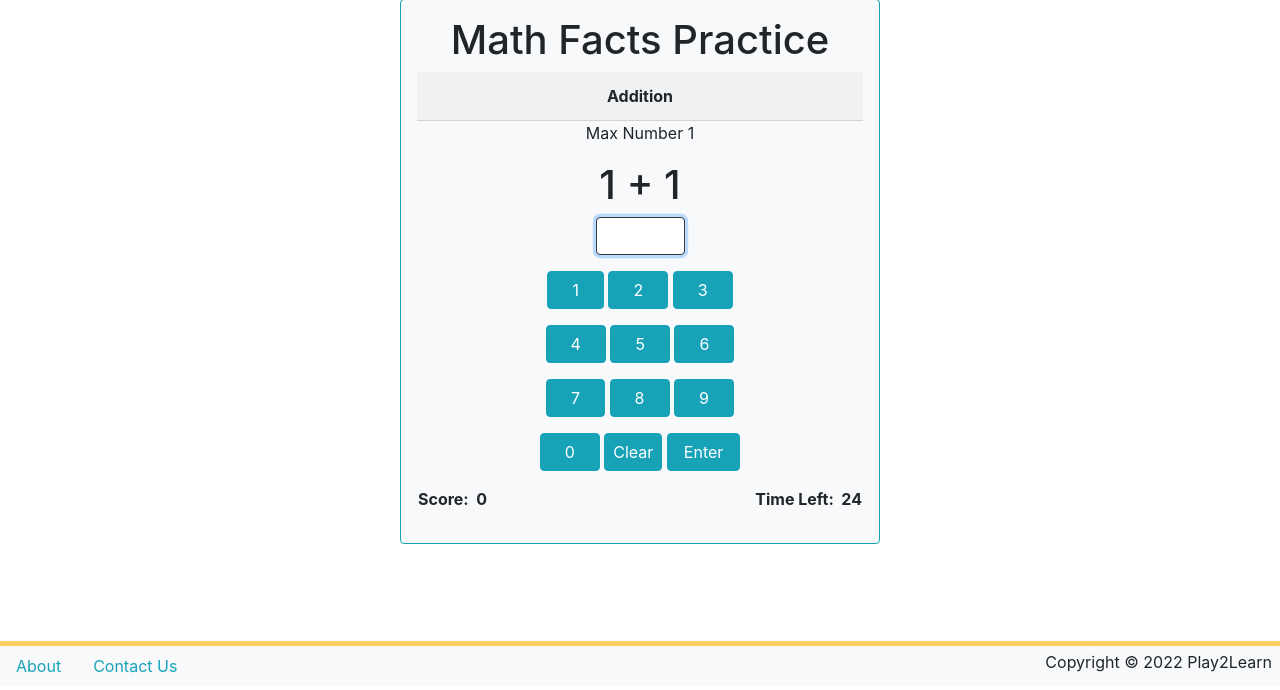
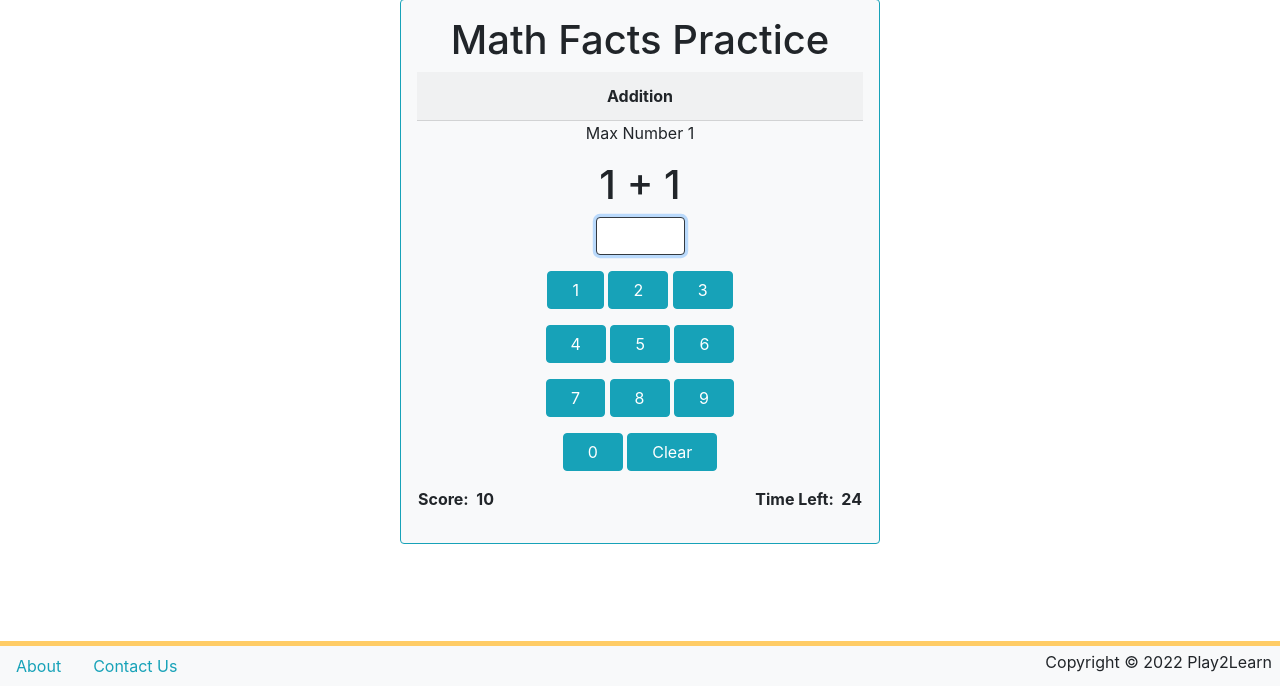
Before and after one commit to samoore333/play2learn, a Django app: a page that uses templates/mathgame/mathgame_form.html in a window 1280 px wide. Shown: the part 114-804 px from the top of the page. Run offline with Django 4.2, Linux system fonts and the light colour scheme; tables that the repository leaves empty hold one stand-in row (values such as "Sample post"); some libraries are stand-ins or nearby versions.

Commit message:
Mathgame score edits

```diff
--- a/mathgame/forms.py
+++ b/mathgame/forms.py
@@ -25,5 +25,4 @@ class MathgameForm(ModelForm):
 class MathgamePlayForm(ModelForm):
     class Meta:
         model = Mathgame
-        fields = ['score']
-        widgets = {'score': forms.HiddenInput()}
+        fields = []
--- a/templates/mathgame/mathgame_form.html
+++ b/templates/mathgame/mathgame_form.html
@@ -63,15 +63,13 @@
             <div class="row justify-content-center">
               <div class="form-group">
                 <input class="btn btn-info pl-4 pr-4" type="button" value="0" onclick="input(this)" />
-                <input class="btn btn-info pl-2 pr-2" type="button" value="Clear" onclick="del();" />
-                <input class="btn btn-info pl-3 pr-3" type="submit" value="Enter"/>
+                <input class="btn btn-info pl-4 pr-4" type="button" value="Clear" onclick="del();" />
               </div>
             </div>
           {% endblock %}
             <div class="row justify-content-between">
               <p class="float-left font-weight-bold pl-3">Score:&nbsp;
-                {% csrf_token %}
-                <span id='playerScore'>0</span>
+                <span id='playerScore'>{{ mathgame.score }}</span>
               </p>
               </form>
               <p class="float-right font-weight-bold pr-3">Time Left:&nbsp;
@@ -94,10 +92,10 @@
             {% endblock %}
         </div>
       {% endif %}
+      {% if 'start' in request.path %}
       <form method="post" action="">
         {% csrf_token %}
         {{ form|crispy }}
-      {% if 'start' in request.path %}
           <button class="btn btn-info btn-block">Go</button>
       </form>
         <br>
```
